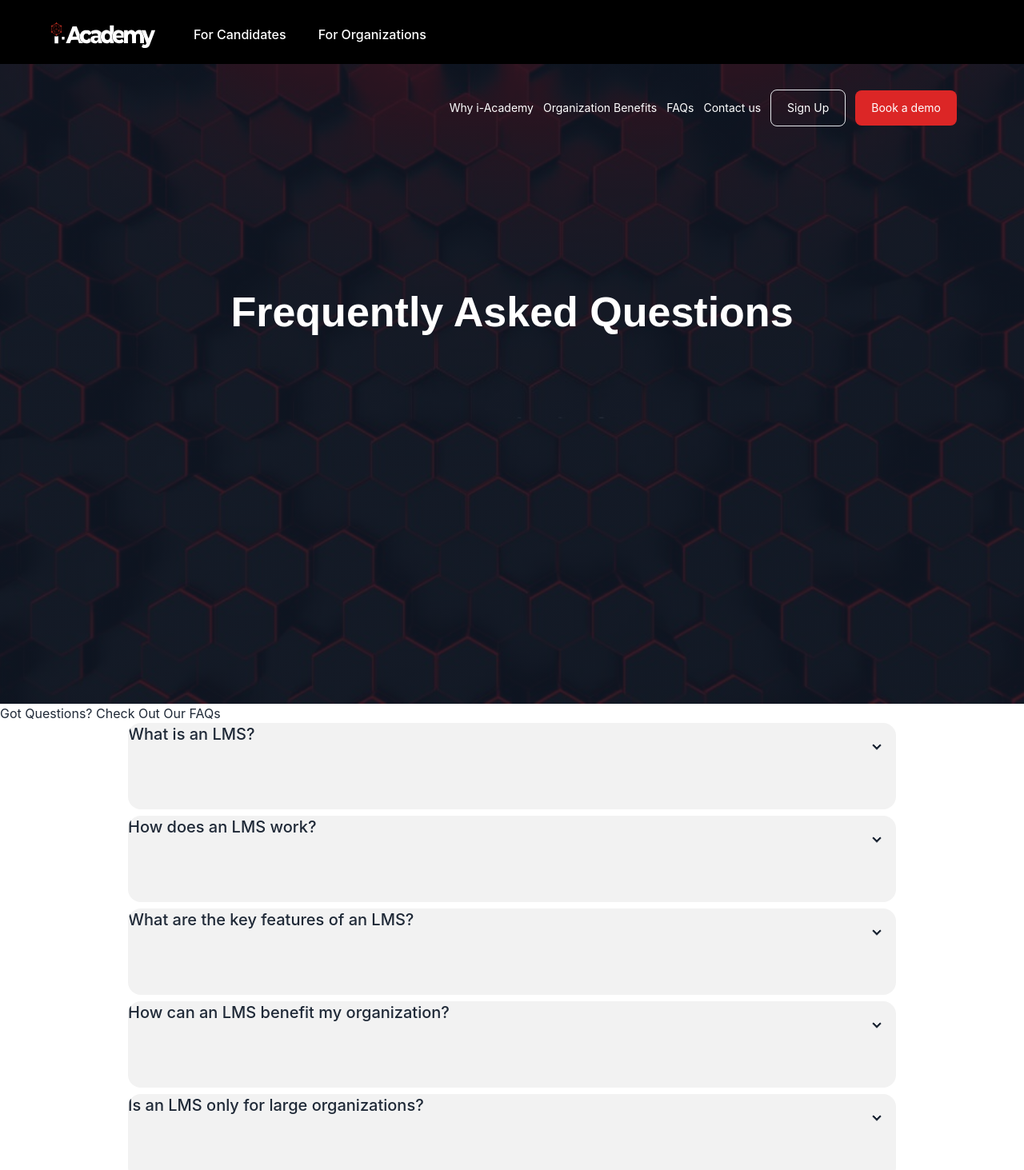
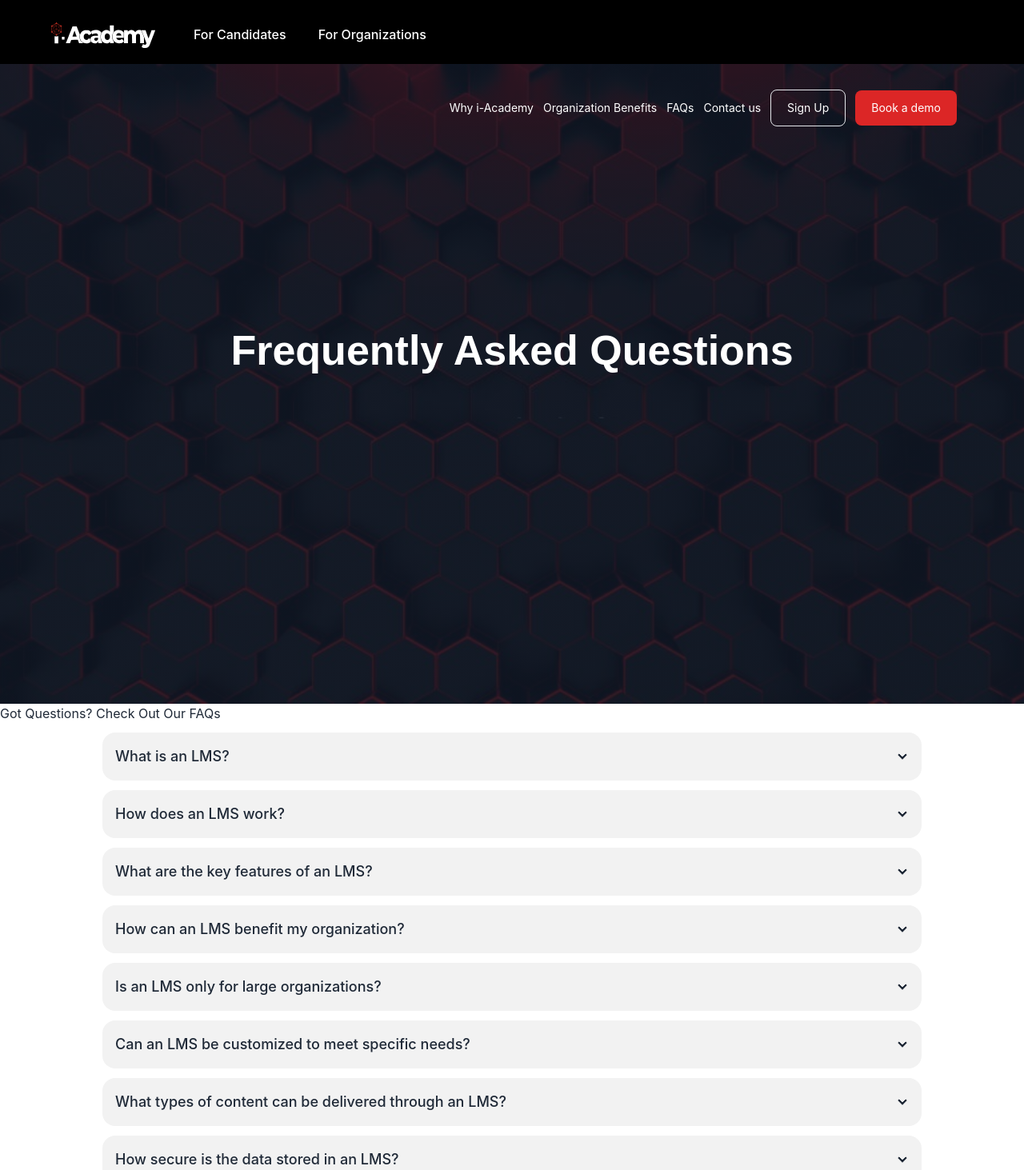
Before and after one commit to Waliyah-O/LMS_frontend, a React (Create React App) app: page /faq in a window 1280 px wide. Shown: the top 1463 px of the page at 80% size. Built offline with nearby package versions, Linux system fonts and the light colour scheme.

Commit message:
accordion update

```diff
--- a/src/components/accordion/Accordion.jsx
+++ b/src/components/accordion/Accordion.jsx
@@ -13,17 +13,17 @@ const Accordion = ({ content }) => {
   };
 
   return (
-    <div className="flex flex-col items-center justify-center gap-2">
+    <div>
       {content.map((item) => (
-        <div key={item.id} className="collapse collapse-arrow bg-base-200 sm:w-3/4">
+        <div key={item.id} className="collapse collapse-arrow bg-base-200 my-3 mx-auto w-4/5">
           <input
             type="radio"
             name="my-accordion-2"
             checked={openAccordions[item.id]}
             onChange={() => handleToggleAccordion(item.id)}
           />
-          <div className="collapse-title text-lg sm:text-xl font-medium p-0 sm:p-0">{item.question}</div>
-          <div className={`collapse-content text-sm sm:text-base p-4 sm:p-6 ${openAccordions[item.id] ? 'open' : ''}`}>
+          <div className="collapse-title text-lg font-medium">{item.question}</div>
+          <div className={`collapse-content ${openAccordions[item.id] ? 'open' : ''}`}>
             <p>{item.response}</p>
           </div>
         </div>
--- a/src/components/heroSection/Hero.jsx
+++ b/src/components/heroSection/Hero.jsx
@@ -32,7 +32,7 @@ const Hero = ({ mainText, isButton }) => {
             <Button variant={ButtonState.SECONDARY} size={ButtonSize.md} value="Book a demo" />
           </header>
 
-          <section className="flex flex-col items-center h-full gap-12 justify-around lg:gap-8 lg:h-1/2">
+          <section className="flex flex-col items-center h-full gap-12 justify-around lg:gap-8 lg:h-3/6 my-12">
             <h1 className="text-white font-sora font-extrabold text-xl lg:text-xxl-heading lg:w-3/5 text-center">{mainText}</h1>
 
             {isButton && (
```
